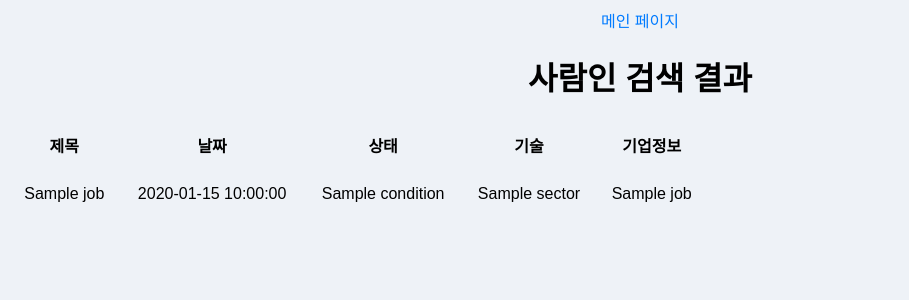
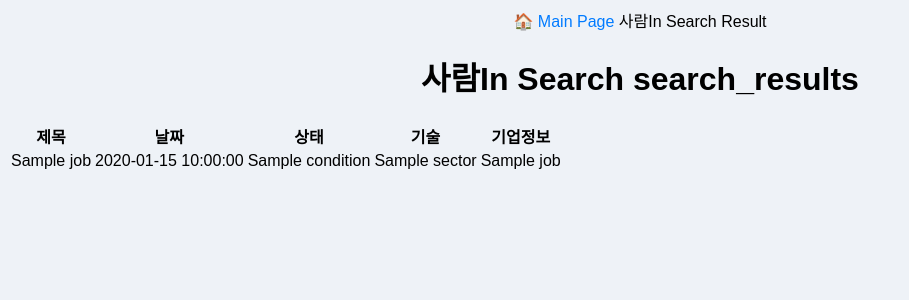
Before and after one commit to ChatHongPT/Saramin, a Python web app: template templates/result.html in a window 1280 px wide. Shown: the top 300 px of the page, without its empty margins (0-909 px from the left). Run offline with Jinja, Linux system fonts and the light colour scheme; the template is opened without the code that fills it: most values are stand-ins (such as "Sample title", 1, 10 or a date in 2020).

Commit message:
fix: result.html 수정

```diff
--- a/templates/result.html
+++ b/templates/result.html
@@ -3,23 +3,26 @@
 <head>
     <meta charset="UTF-8">
     <meta name="viewport" content="width=device-width, initial-scale=1.0">
-    <title>결과창</title>
+    <title>Search Result</title>
     <link rel="stylesheet" href="{{ url_for('static', filename='css/style_2.css') }}">
 </head>
 <body>
-    <div class="navbar">
-        <a href="/" class="main-button">메인 페이지</a>
-    </div>
-    <div class="container">
-        <h1>사람인 검색 결과</h1>
-        <table cellpadding="10" width="700" height="100">
+    <nav class="navbar">
+        <div class="container">
+            <a href="/" class="main-button">🏠 Main Page</a>
+            <span class="navbar-title">사람In Search Result</span>
+        </div>
+    </nav>
+    <div class="container content">
+        <h1>사람In Search search_results</h1>
+        <table>
             <thead>
                 <tr>
-                    <th scope="col">제목</th>
-                    <th scope="col">날짜</th>
-                    <th scope="col">상태</th>
-                    <th scope="col">기술</th>
-                    <th scope="col">기업정보</th>
+                    <th>제목</th>
+                    <th>날짜</th>
+                    <th>상태</th>
+                    <th>기술</th>
+                    <th>기업정보</th>
                 </tr>
             </thead>
             <tbody>
```
